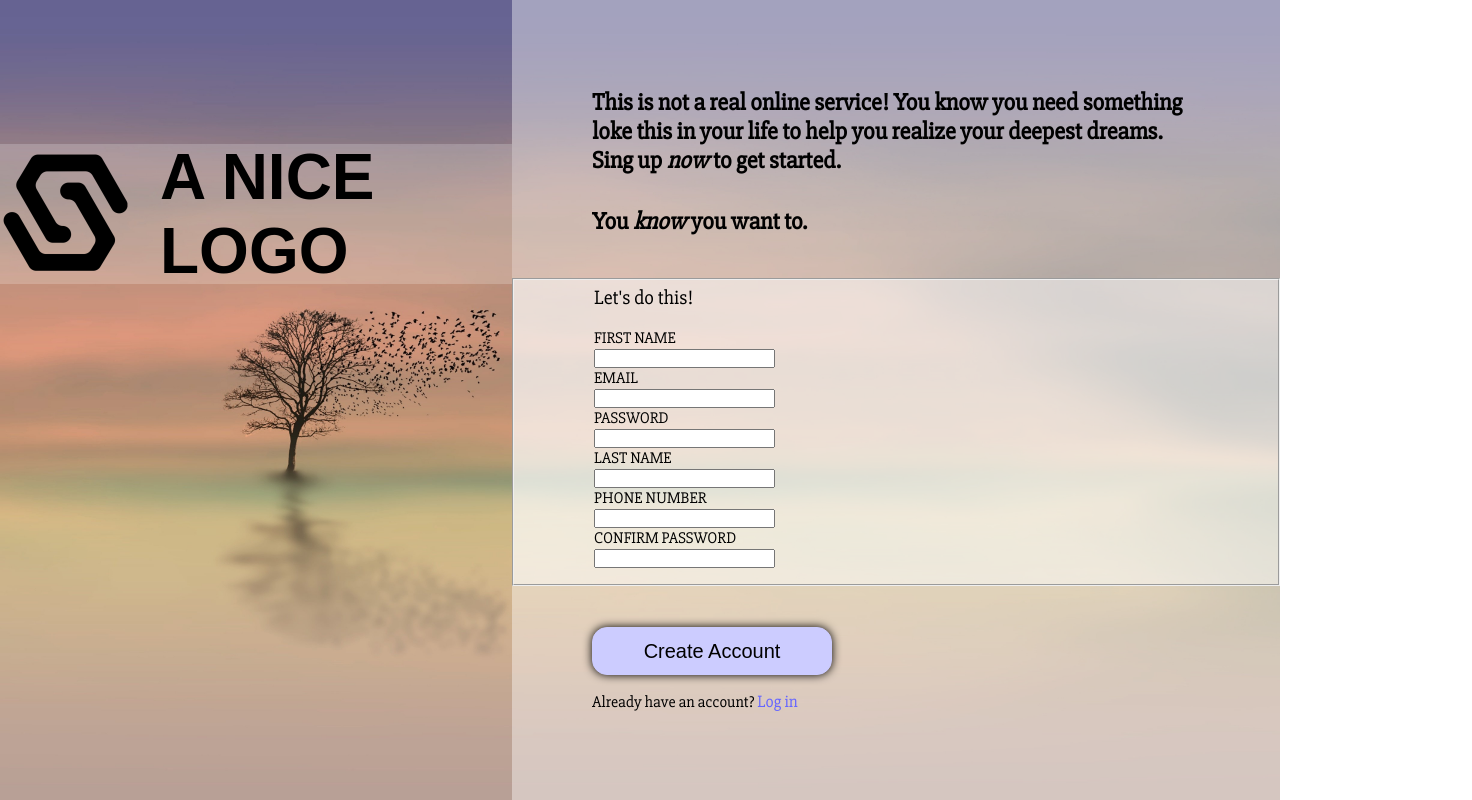
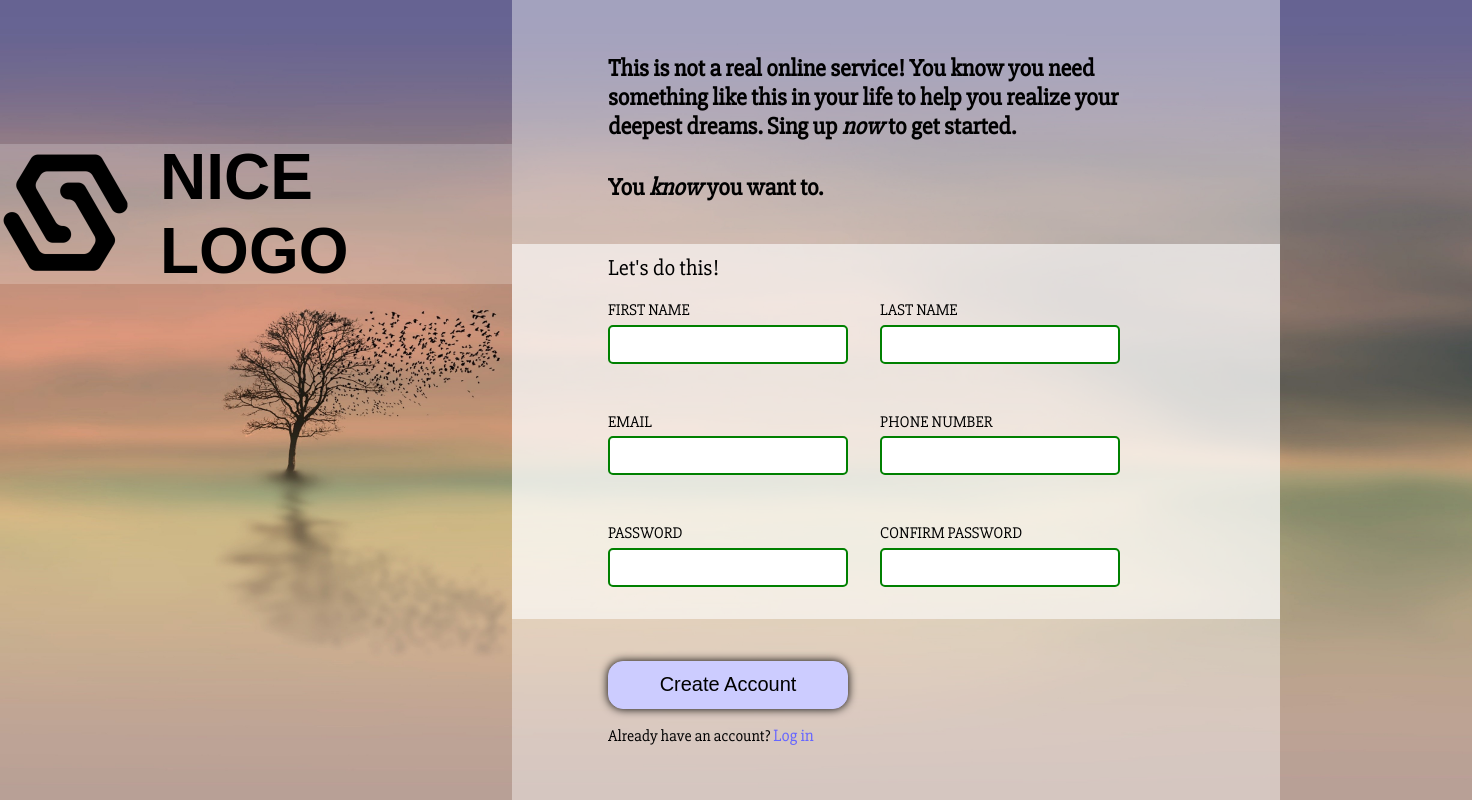
Before and after one commit to DragicevicS/form, a plain HTML site: page index.html in a window 1280 px wide. Shown: the whole page, 1472 px wide, since content can reach past the window. Drawn offline with Linux system fonts and the light colour scheme; a web font is replaced by a local one.

Commit message:
Add a few css changes for the form

```diff
--- a/index.html
+++ b/index.html
@@ -10,34 +10,43 @@
 <body>
   <div class="logo-cont">
     <img src="images/icon.png" alt="">
-    <h1>A NICE LOGO</h1>
+    <h1>NICE LOGO</h1>
   </div>
   <div class="form-cont">
     <div class="text">
-      <h2>This is not a real online service! You know you need something loke this in your life to help you realize your deepest dreams. Sing up <em>now</em> to get started.</h2>
+      <h2>This is not a real online service! You know you need something like this in your life to help you realize your deepest dreams. Sing up <em>now</em> to get started.</h2>
       <h2>You <em>know</em> you want to.</h2>
     </div>
     <div class="form">
-      <form>
+      <form action="#" method="post">
         <fieldset>
           <legend>Let's do this!</legend>
+          <div>
           <label for="first-name">FIRST NAME</label><br>
-          <input type="text" name="first-name" id="first-name" required>
-          <br>
-          <label for="email">EMAIL</label><br>
-          <input type="email" name="email" id="email" required>
-          <br>
-          <label for="password">PASSWORD</label><br>
-          <input type="password" name="password" id="password" required>
-          <br>
-          <label for="last-name">LAST NAME</label><br>
-          <input type="text" name="last-name" id="last-name" required>
-          <br>
-          <label for="phone-number">PHONE NUMBER</label><br>
-          <input type="number" name="phone-number" id="phone-number" required>
-          <br>
-          <label for="confirm-password">CONFIRM PASSWORD</label><br>
-          <input type="password" name="confirm-password" id="confirm-password" required>
+          <input type="text" name="first-name" id="first-name">
+          </div>
+          <div>
+            <label for="last-name">LAST NAME</label><br>
+            <input type="text" name="last-name" id="last-name">
+          </div>
+          <div>
+            <label for="email">EMAIL</label><br>
+            <input type="email" name="email" id="email">
+          </div>
+          <div>
+            <label for="phone-number">PHONE NUMBER</label><br>
+            <input type="tel" name="phone-number" id="phone-number">
+          </div>
+          <div>
+            <label for="password">PASSWORD</label><br>
+            <input type="password" name="password" id="password"><br>
+          </div>
+          <div>
+            <label for="confirm-password">CONFIRM PASSWORD</label><br>
+            <input type="password" name="confirm-password" id="confirm-password"><br>
+            <label></label>
+          </div>
+
         </fieldset>
       </form>
     </div>
--- a/style.css
+++ b/style.css
@@ -45,32 +45,56 @@ body {
   display: flex;
   flex-direction: column;
   gap: 2rem;
-  padding: 0 5rem;
+  padding: 0 6rem;
 }
 
 .form {
   display: flex;
-  flex-direction: column;
-  width: 100%;
+  background-color: rgb(255,255,255, 0.6);
 }
 
 fieldset {
-  background-color: rgb(255,255,255, 0.5);
-  padding: 3rem 5rem 1rem 5rem;
+  display: flex;
+  flex-wrap: wrap;
+  width: 60rem;
+  gap: 2rem;
+  border-width: 0;
+  padding: 3.5rem 10rem 1rem 6rem;
   position: relative;
 }
 
+input {
+  margin-top: 0.3rem;
+  width: 15rem;
+  padding: 10px;
+  border: solid 1px white;
+  border-radius: 5px;
+  margin-bottom: 1rem;
+}
+
+input:hover {
+  box-shadow: 0 0 3px;
+}
+
+input:valid {
+  border: solid 2px green;
+}
+
+input:invalid {
+  border: solid 2px red;
+}
+
 legend {
-  font-size: 20px;
+  font-size: 1.4rem;
   position: absolute;
-  top: 5px;
+  top: 10px;
 }
 
 .submit {
   display: flex;
   flex-direction: column;
   gap: 1rem;
-  padding: 0 5rem;
+  padding: 0 6rem;
 }
 
 .submit button {
@@ -83,6 +107,15 @@ legend {
   box-shadow: 0 0 10px;
 }
 
+.submit button:hover {
+  border: solid 3px aliceblue;
+}
+
+.submit button:active {
+  position: relative;
+  top: 2px;
+}
+
 .submit a{
   text-decoration: none;
   color: #6666ff;
```
